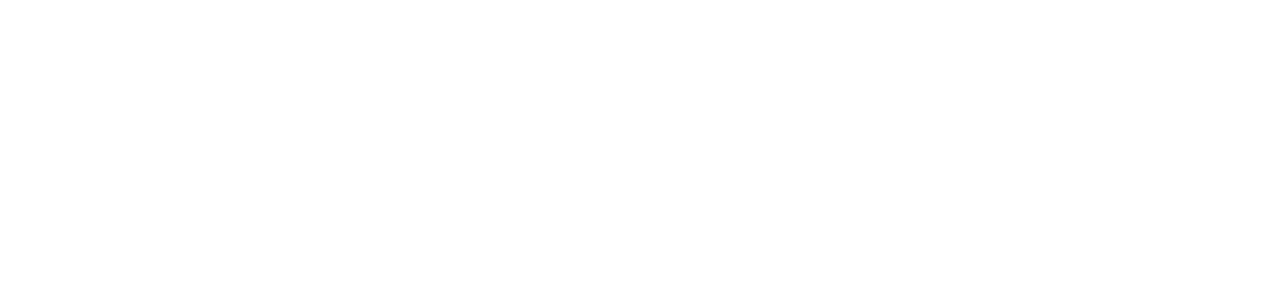
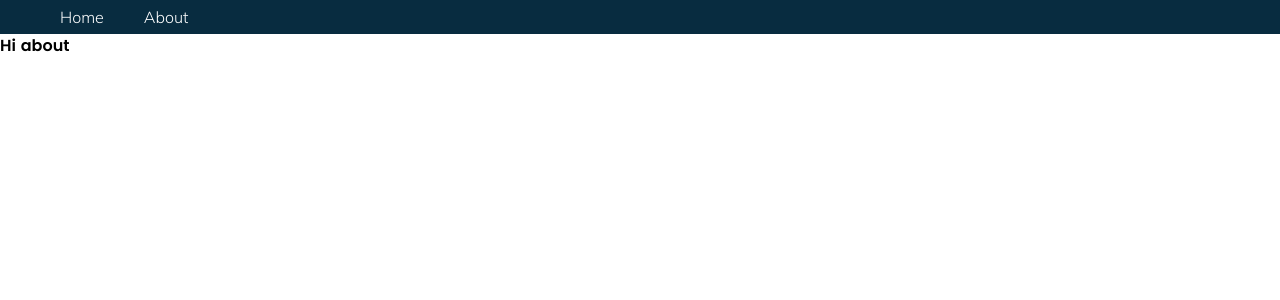
Before and after one commit to Mostakimul/food-app, a Nuxt app: page /about in a window 1280 px wide. Before the commit this address had no page. Shown: the top 300 px of the page. Built offline with nearby package versions, Linux system fonts and the light colour scheme.

Commit message:
Page and navbar created

```diff
--- /dev/null
+++ b/components/TheNavbar.vue
@@ -0,0 +1,15 @@
+<template>
+  <nav>
+    <ul>
+      <li><nuxt-link to="/">Home</nuxt-link></li>
+      <li><nuxt-link to="/about">About</nuxt-link></li>
+    </ul>
+  </nav>
+</template>
+
+<script>
+export default {}
+</script>
+
+<style lang="scss" scoped>
+</style>
--- a/layouts/default.vue
+++ b/layouts/default.vue
@@ -1,8 +1,21 @@
 <template>
   <div>
-    <Nuxt />
+    <div class="content">
+      <TheNavbar />
+      <Nuxt />
+    </div>
   </div>
 </template>
+
+<script>
+import TheNavbar from '@/components/TheNavbar.vue'
+
+export default {
+  components: {
+    TheNavbar,
+  },
+}
+</script>
 
 <style>
 html {
--- /dev/null
+++ b/pages/about.vue
@@ -0,0 +1,12 @@
+<template>
+  <div>
+    <h2>Hi about</h2>
+  </div>
+</template>
+
+<script>
+export default {}
+</script>
+
+<style lang="scss" scoped>
+</style>
```
